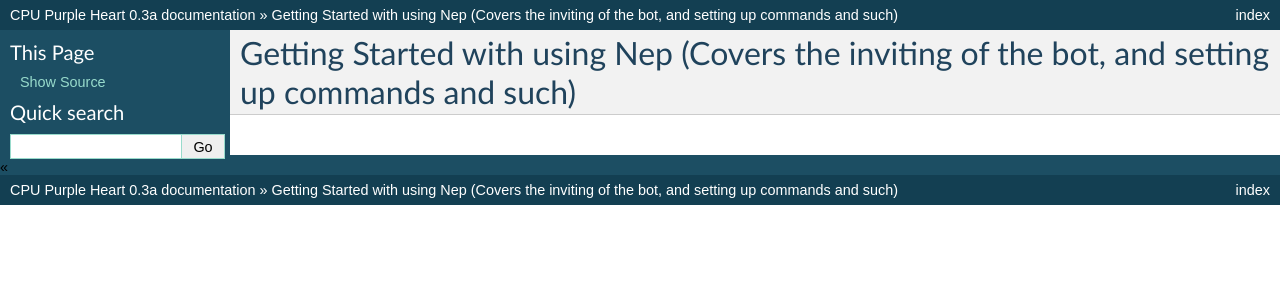
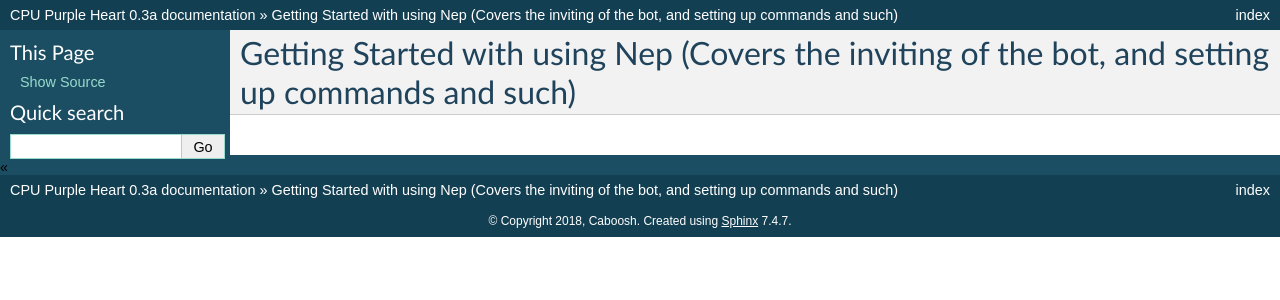
Before and after one commit to Caboosh/CPU-Purple-Heart, a Sphinx documentation site: the page built from docs/source/gettingstarted.rst, in a window 1280 px wide. Shown: the top 300 px of the page. Built offline with Sphinx 7.4.7, drawn with Linux system fonts in a browser that asks for light colours.

Commit message:
Update classic.css

```diff
--- a/docs/source/_static/classic.css
+++ b/docs/source/_static/classic.css
@@ -42,6 +42,7 @@ div.body {
 }
 
 div.footer {
+    background-color: #133f52;
     color: #ffffff;
     width: 100%;
     padding: 9px 0 9px 0;
```
